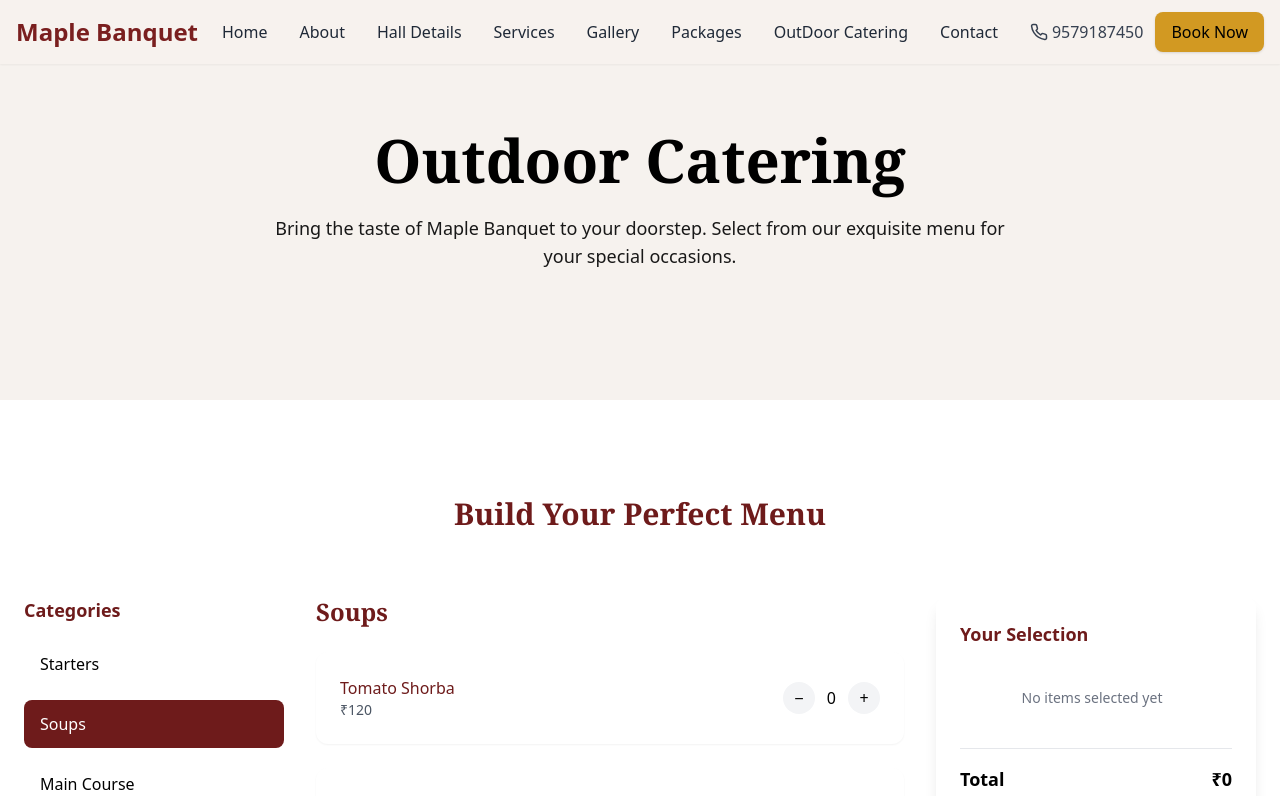
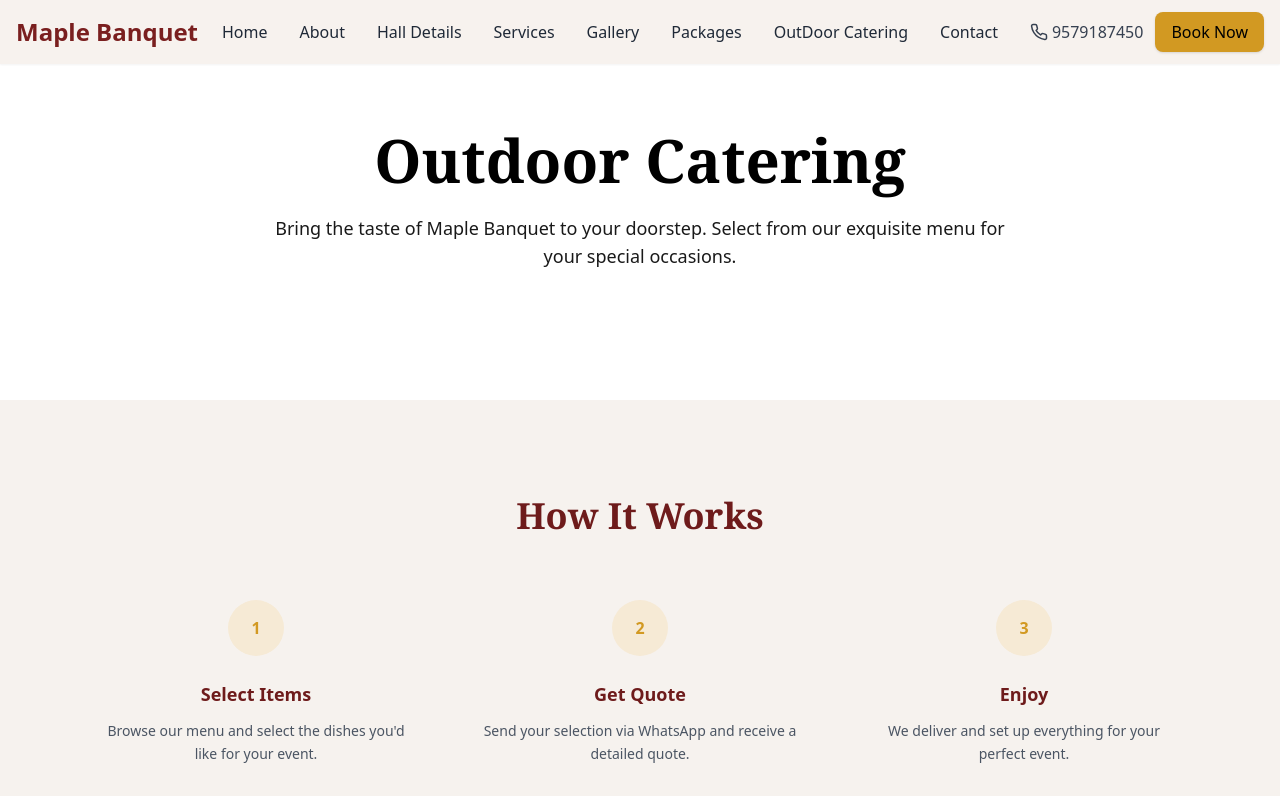
Before and after one commit to JaiPatel0916/Maple-Banquet-hall, a React (Vite) app in the folder frontend/: page /outdoor-catering in a window 1280 px wide. Shown: the top 796 px of the page. Built offline with nearby package versions, Linux system fonts and the light colour scheme.

Commit message:
Fix background color in OutdoorCateringHero and adjust component order in OutdoorCatering

```diff
--- a/frontend/src/components/OutdoorCatering/OutdoorCateringHero.jsx
+++ b/frontend/src/components/OutdoorCatering/OutdoorCateringHero.jsx
@@ -5,7 +5,7 @@ const OutdoorCateringHero = () => {
         <section className="relative h-[50vh]  min-h-[360px] w-full overflow-hidden">
 
             {/* Background Gradient */}
-            <div className="absolute inset-0 bg-[#f6f2ee] " />
+            <div className="absolute inset-0 bg-[#FFFFF] " />
 
             {/* Content */}
             <div className="relative z-10 flex h-full items-center justify-center px-4 text-center">
--- a/frontend/src/pages/OutdoorCatering.jsx
+++ b/frontend/src/pages/OutdoorCatering.jsx
@@ -7,8 +7,8 @@ const OutdoorCatering = () => {
     return (
         <div >
             <OutdoorCateringHero />
+            <HowItWorks />
             <MenuBuilder />
-            <HowItWorks />
             <OutdoorFooter/>
 
         </div>
```
